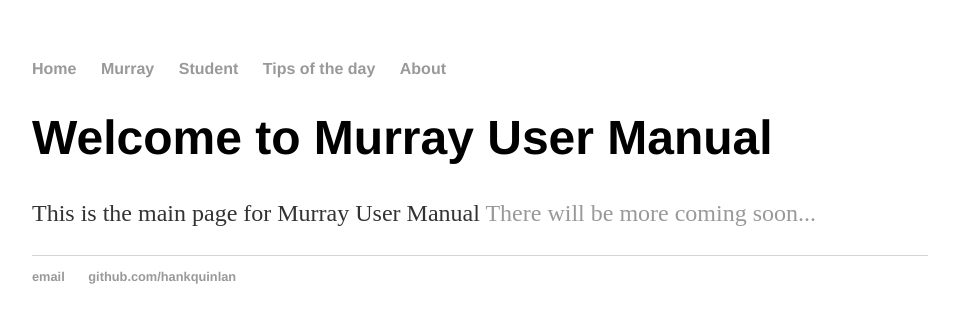
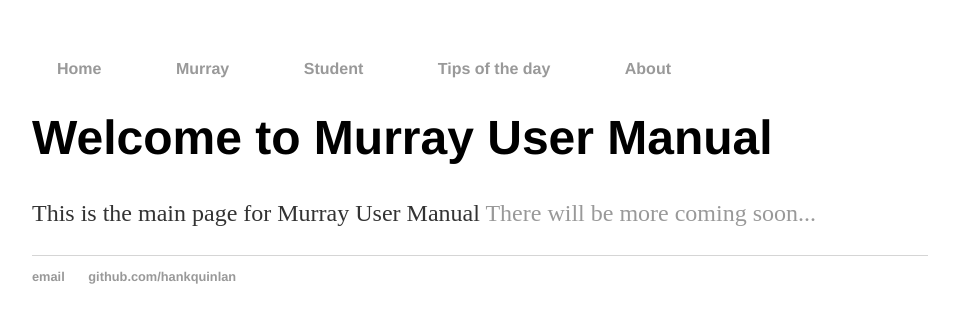
Before and after one commit to rowen2/rowen2.github.io, a Jekyll site: the page built from index.html, in a window 1280 px wide. Shown: the top 323 px of the page, without its empty margins (160-1119 px from the left). Built offline with Jekyll 4.4.1, drawn with Linux system fonts in a browser that asks for light colours.

Commit message:
Update main.css

```diff
--- a/css/main.css
+++ b/css/main.css
@@ -34,6 +34,9 @@ footer {
     border-top: 1px solid #d5d5d5;
     font-size: .8em;
 }
+ul.menu a {
+    padding: 14px 25px;
+}
 ul.menu a:hover {
     background-color: blue
 }
```
